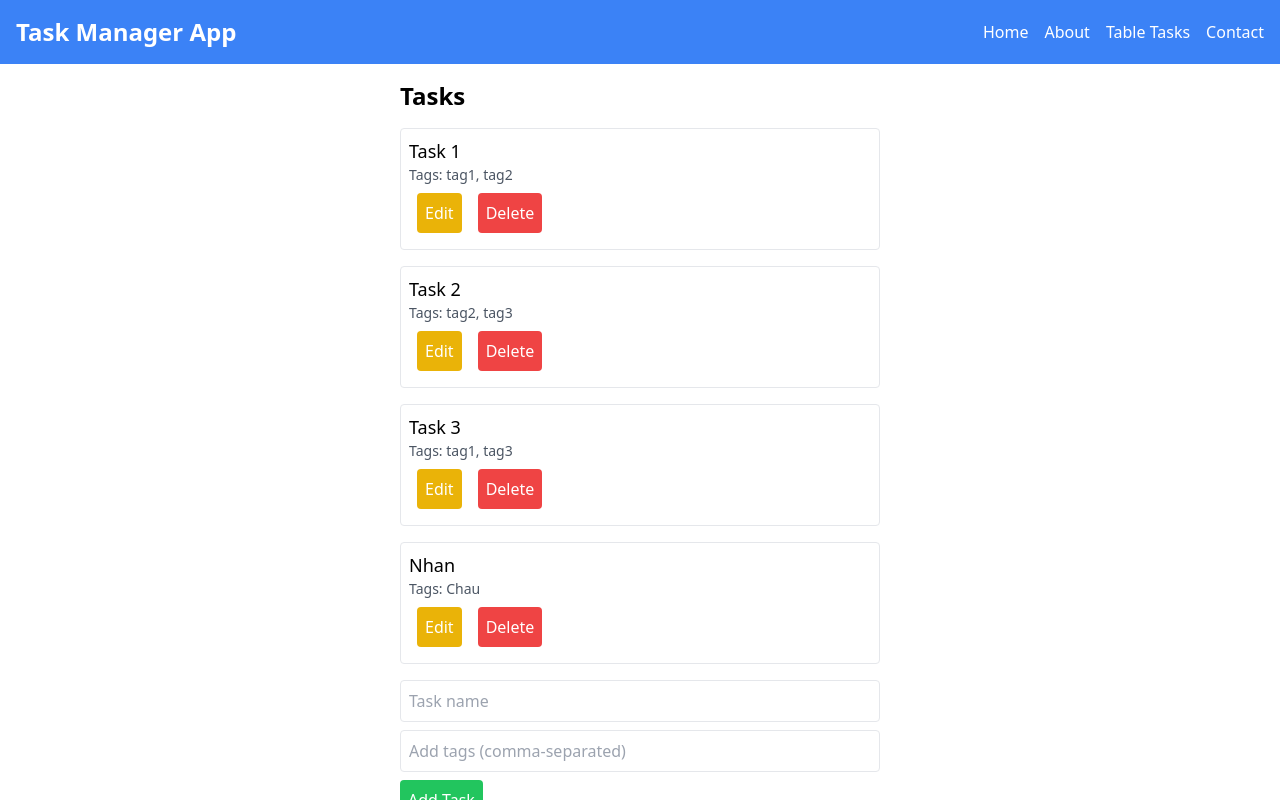
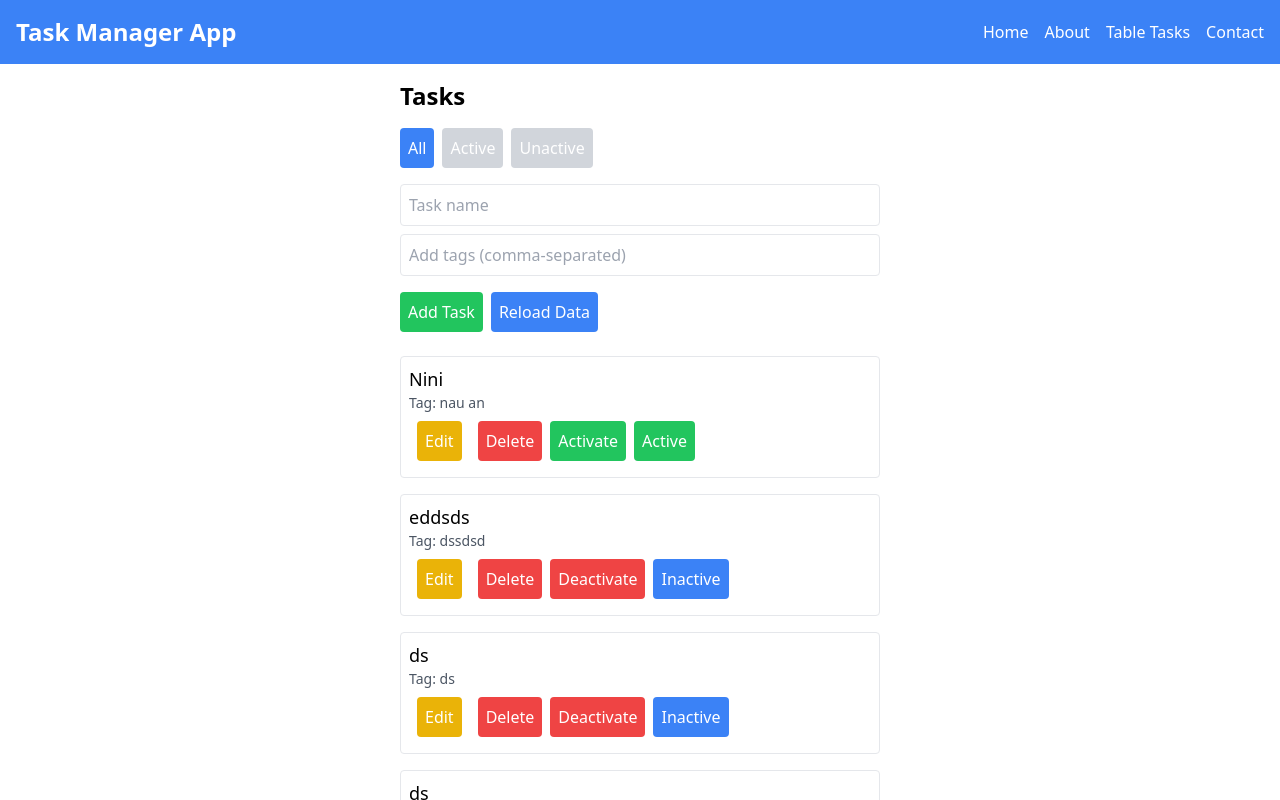
Before and after one commit to Nhantran65/task-app, a React (Create React App) app: page / in a window 1280 px wide. Shown: the top 800 px of the page. Built offline with nearby package versions, Linux system fonts and the light colour scheme; data requests are answered from the project's data file.

Commit message:
New remote repo

```diff
--- a/db.json
+++ b/db.json
@@ -1,35 +1,60 @@
 {
   "tasks": [
     {
-      "id": 1,
-      "name": "Task 1",
+      "name": "Nini",
       "tags": [
-        "tag1",
-        "tag2"
-      ]
+        " nau an"
+      ],
+      "active": false,
+      "id": 5
     },
     {
-      "id": 2,
-      "name": "Task 2",
+      "name": "eddsds",
       "tags": [
-        "tag2",
-        "tag3"
-      ]
+        "dssdsd"
+      ],
+      "active": true,
+      "id": 6
     },
     {
-      "id": 3,
-      "name": "Task 3",
+      "name": "ds",
       "tags": [
-        "tag1",
-        "tag3"
-      ]
+        "ds"
+      ],
+      "active": true,
+      "id": 7
     },
     {
-      "id": 4,
-      "name": "Nhan",
+      "name": "ds",
       "tags": [
-        "Chau"
-      ]
+        "ds"
+      ],
+      "active": true,
+      "id": 8
+    },
+    {
+      "name": "Nhan Tran",
+      "tags": [
+        "dssd"
+      ],
+      "active": true,
+      "id": 9
+    },
+    {
+      "name": "nhan",
+      "tags": [
+        "d"
+      ],
+      "active": true,
+      "id": 10
+    },
+    {
+      "name": "Ngô Nguyên",
+      "tags": [
+        "đang nấu ăn"
+      ],
+      "active": true,
+      "id": 11
     }
   ]
 }
--- a/src/components/TaskList.tsx
+++ b/src/components/TaskList.tsx
@@ -4,6 +4,7 @@ interface Task {
   id: number;
   name: string;
   tags: string[];
+  active: boolean;
 }
 
 const TaskList: React.FC = () => {
@@ -11,6 +12,9 @@ const TaskList: React.FC = () => {
     const [newTaskName, setNewTaskName] = useState<string>('');
     const [newTaskTags, setNewTaskTags] = useState<string[]>([]);
     const [editingTask, setEditingTask] = useState<Task | null>(null);
+
+    // Trạng thái lọc hiện tại (tất cả, active, unactive)
+    const [filteredStatus, setFilteredStatus] = useState<string>('all');
 
     const fetchData = async () => {
       try {
@@ -28,15 +32,16 @@ const TaskList: React.FC = () => {
       fetchData();
     }, []);
 
+    // Thêm công việc
     const handleAddTask = async () => {
       if (newTaskName.trim() === '') {
-      return; // Don't add an empty task
+        return; // Không thêm công việc trống
       }
 
-    const newTask: Task = {
-      id: tasks.length + 1, // Assign a unique ID
+      const newTask = {
         name: newTaskName,
         tags: newTaskTags,
+        active: true,
       };
 
       try {
@@ -48,28 +53,37 @@ const TaskList: React.FC = () => {
           body: JSON.stringify(newTask),
         });
 
-      if (response.status === 201) {
+        if (response.ok) {
           const createdTask = await response.json();
           setTasks([...tasks, createdTask]);
           setNewTaskName('');
           setNewTaskTags([]);
         } else {
-        console.error('Error adding task:', response.statusText);
+          const errorData = await response.json();
+          console.error('Error adding task:', errorData);
         }
       } catch (error) {
         console.error('Error adding task:', error);
       }
     };
 
+    // Chỉnh sửa công việc
     const handleEditTask = (task: Task) => {
       setEditingTask(task);
       setNewTaskName(task.name);
       setNewTaskTags(task.tags);
     };
 
+    const handleCancleEditTask  = () => {
+        setEditingTask(null);
+        setNewTaskName('');
+        setNewTaskTags([]);
+      };
+
+    // Lưu công việc đã chỉnh sửa
     const handleSaveTask = async () => {
       if (newTaskName.trim() === '') {
-      return; // Don't save an empty task name
+        return; // Không lưu công việc trống
       }
 
       if (editingTask) {
@@ -107,6 +121,7 @@ const TaskList: React.FC = () => {
       }
     };
 
+    // Xóa công việc
     const handleDeleteTask = async (taskId: number) => {
       try {
         const response = await fetch(`http://localhost:3010/tasks/${taskId}`, {
@@ -114,8 +129,18 @@ const TaskList: React.FC = () => {
         });
 
         if (response.status === 204) {
+          // Xoá thành công từ phía client
           const updatedTasks = tasks.filter((task) => task.id !== taskId);
           setTasks(updatedTasks);
+
+          // Sau đó cố gắng đồng bộ hóa với server bằng cách gửi danh sách công việc mới
+          await fetch('http://localhost:3010/tasks', {
+            method: 'PUT',
+            headers: {
+              'Content-Type': 'application/json',
+            },
+            body: JSON.stringify(updatedTasks),
+          });
         } else {
           console.error('Error deleting task:', response.statusText);
         }
@@ -124,56 +149,104 @@ const TaskList: React.FC = () => {
       }
     };
 
+    // Toggle trạng thái active của một tag trong công việc
+    // Hàm xử lý sự kiện để thay đổi trạng thái Active/Inactive của Task
+const handleToggleTaskActive = async (task: Task) => {
+    const updatedTask: Task = {
+      ...task,
+      active: !task.active, // Đảo ngược trạng thái
+    };
+
+    try {
+      const response = await fetch(`http://localhost:3010/tasks/${task.id}`, {
+        method: 'PUT',
+        headers: {
+          'Content-Type': 'application/json',
+        },
+        body: JSON.stringify(updatedTask),
+      });
+
+      if (response.status === 200) {
+        const updatedTaskData = await response.json();
+        const updatedTasks = tasks.map((t) =>
+          t.id === updatedTaskData.id ? updatedTaskData : t
+        );
+        setTasks(updatedTasks);
+      } else {
+        console.error('Error toggling task active status:', response.statusText);
+      }
+    } catch (error) {
+      console.error('Error toggling task active status:', error);
+    }
+  };
+
+  // Hàm xử lý sự kiện để thay đổi trạng thái của Task
+const handleToggleTaskStatus = async (taskId: number, active: boolean) => {
+    const task = tasks.find((t) => t.id === taskId);
+
+    if (task) {
+      const updatedTask: Task = {
+        ...task,
+        active,
+      };
+
+      try {
+        const response = await fetch(`http://localhost:3010/tasks/${taskId}`, {
+          method: 'PUT',
+          headers: {
+            'Content-Type': 'application/json',
+          },
+          body: JSON.stringify(updatedTask),
+        });
+
+        if (response.status === 200) {
+          const updatedTaskData = await response.json();
+          const updatedTasks = tasks.map((t) =>
+            t.id === updatedTaskData.id ? updatedTaskData : t
+          );
+          setTasks(updatedTasks);
+        } else {
+          console.error('Error toggling task status:', response.statusText);
+        }
+      } catch (error) {
+        console.error('Error toggling task status:', error);
+      }
+    }
+  };
+  const handleReloadData = async () => {
+    // Thực hiện tải lại dữ liệu từ server và cập nhật trạng thái
+    fetchData();
+  };
+
+
   return (
     <div className="max-w-lg mx-auto p-4">
       <h3 className="text-2xl font-semibold mb-4">Tasks</h3>
-      <ul>
-        {tasks.map((task) => (
-          <li key={task.id} className="mb-4 p-2 border rounded">
-            {task === editingTask ? (
-              <div>
-                <input
-                  type="text"
-                  value={newTaskName}
-                  onChange={(e) => setNewTaskName(e.target.value)}
-                  className="w-full p-2 border rounded mb-2"
-                />
-                <input
-                  type="text"
-                  placeholder="Add tags (comma-separated)"
-                  value={newTaskTags.join(', ')}
-                  onChange={(e) => setNewTaskTags(e.target.value.split(', '))}
-                  className="w-full p-2 border rounded mb-2"
-                />
+
+
+      {/* Nút chọn trạng thái lọc */}
+      <div className="mb-4">
         <button
-                  onClick={handleSaveTask}
-                  className="bg-blue-500 text-white p-2 rounded"
+          onClick={() => setFilteredStatus('all')}
+          className={`mr-2 ${filteredStatus === 'all' ? 'bg-blue-500' : 'bg-gray-300'} text-white p-2 rounded`}
         >
-                  Save
+          All
+        </button>
+        <button
+          onClick={() => setFilteredStatus('active')}
+          className={`mr-2 ${filteredStatus === 'active' ? 'bg-blue-500' : 'bg-gray-300'} text-white p-2 rounded`}
+        >
+          Active
+        </button>
+        <button
+          onClick={() => setFilteredStatus('unactive')}
+          className={`mr-2 ${filteredStatus === 'unactive' ? 'bg-blue-500' : 'bg-gray-300'} text-white p-2 rounded`}
+        >
+          Unactive
         </button>
       </div>
-            ) : (
-              <div>
-                <p className="text-lg">{task.name}</p>
-                <p className="text-gray-600 text-sm">Tags: {task.tags.join(', ')}</p>
-                <button
-                  onClick={() => handleEditTask(task)}
-                  className="bg-yellow-500 text-white p-2 rounded m-2"
-                >
-                  Edit
-                </button>
-                <button
-                  onClick={() => handleDeleteTask(task.id)}
-                  className="bg-red-500 text-white p-2 rounded m-2"
-                >
-                  Delete
-                </button>
-              </div>
-            )}
-          </li>
-        ))}
-      </ul>
-      <div>
+
+      <div className='mb-4'>
     <input
       type="text"
       placeholder="Task name"
@@ -194,7 +267,108 @@ const TaskList: React.FC = () => {
     >
       Add Task
     </button>
+    <button onClick={handleReloadData} className="bg-blue-500 text-white p-2 rounded m-2">
+    Reload Data
+    </button>
+
   </div>
+
+      <ul>
+  {tasks
+      .filter((task) => {
+          if (filteredStatus === 'active') {
+            return task.active;
+          } else if (filteredStatus === 'unactive') {
+            return !task.active;
+          }
+          return true; // Hiển thị tất cả trạng thái
+      })
+
+      .map((task) => (
+      <li key={task.id} className="mb-4 p-2 border rounded">
+          {task === editingTask ? (
+          <div>
+              <input
+              type="text"
+              value={newTaskName}
+              onChange={(e) => setNewTaskName(e.target.value)}
+              className="w-full p-2 border rounded mb-2"
+              />
+              {newTaskTags.map((tag, index) => (
+              <div key={index}>
+                  <input
+                  type="text"
+                  value={tag}
+                  onChange={(e) => {
+                      const updatedTags = [...newTaskTags];
+                      updatedTags[index] = e.target.value;
+                      setNewTaskTags(updatedTags);
+                  }}
+                  className="w-full p-2 border rounded mb-2"
+                  />
+              </div>
+              ))}
+              <button
+              onClick={handleSaveTask}
+              className="bg-blue-500 text-white p-2 rounded"
+              >
+              Save
+              </button>
+              <button
+                  onClick={handleCancleEditTask}
+                  className="bg-gray-400 text-white p-2 rounded ml-2"
+                >
+                  Cancel
+                </button>
+          </div>
+          ) : (
+          <div>
+              <p className="text-lg">{task.name}</p>
+              {task.tags.map((tag, index) => (
+              <div key={index}>
+                  <p className="text-gray-600 text-sm">Tag: {tag}</p>
+              </div>
+              ))}
+              <button
+              onClick={() => handleEditTask(task)}
+              className="bg-yellow-500 text-white p-2 rounded m-2"
+              >
+              Edit
+              </button>
+              <button
+              onClick={() => handleDeleteTask(task.id)}
+              className="bg-red-500 text-white p-2 rounded m-2"
+              >
+              Delete
+              </button>
+              {/* Thêm nút Toggle Task Active/Inactive */}
+              <button
+              onClick={() => handleToggleTaskActive(task)}
+              className={`bg-${task.active ? 'red' : 'green'}-500 text-white p-2 rounded`}
+              >
+                {task.active ? 'Deactivate' : 'Activate'}
+              </button>
+               {/* Thêm nút "Active" và "Inactive" */}
+               {task.active ? (
+                  <button
+                      onClick={() => handleToggleTaskStatus(task.id, false)}
+                      className="bg-blue-500 text-white p-2 rounded m-2"
+                  >
+                      Inactive
+                  </button>
+              ) : (
+                  <button
+                      onClick={() => handleToggleTaskStatus(task.id, true)}
+                      className="bg-green-500 text-white p-2 rounded m-2"
+                  >
+                      Active
+                  </button>)}
+          </div>
+          )}
+      </li>
+      ))}
+</ul>
+
     </div>
   );
 }
--- a/src/components/TaskTable.tsx
+++ b/src/components/TaskTable.tsx
@@ -4,6 +4,7 @@ interface Task {
   id: number;
   name: string;
   tags: string[];
+  active: boolean; // Thêm trường active
 }
 
 const TaskTable: React.FC = () => {
@@ -44,6 +45,7 @@ const TaskTable: React.FC = () => {
               <th className="p-3 text-left bg-gray-200">ID</th>
               <th className="p-3 text-left bg-gray-200">Name</th>
               <th className="p-3 text-left bg-gray-200">Tags</th>
+              <th className="p-3 text-left bg-gray-200">Active</th>
             </tr>
           </thead>
           <tbody>
@@ -52,6 +54,9 @@ const TaskTable: React.FC = () => {
                 <td className="p-3">{task.id}</td>
                 <td className="p-3">{task.name}</td>
                 <td className="p-3">{task.tags.join(', ')}</td>
+                <td className="p-3">
+                  {task.active ? 'Active' : 'Inactive'}
+                </td>
               </tr>
             ))}
           </tbody>
```
Also changed, not shown: src/App.tsx (line endings or trailing spaces), src/components/About.tsx (line endings or trailing spaces). Lines whose indentation alone changed are shown as unchanged.
